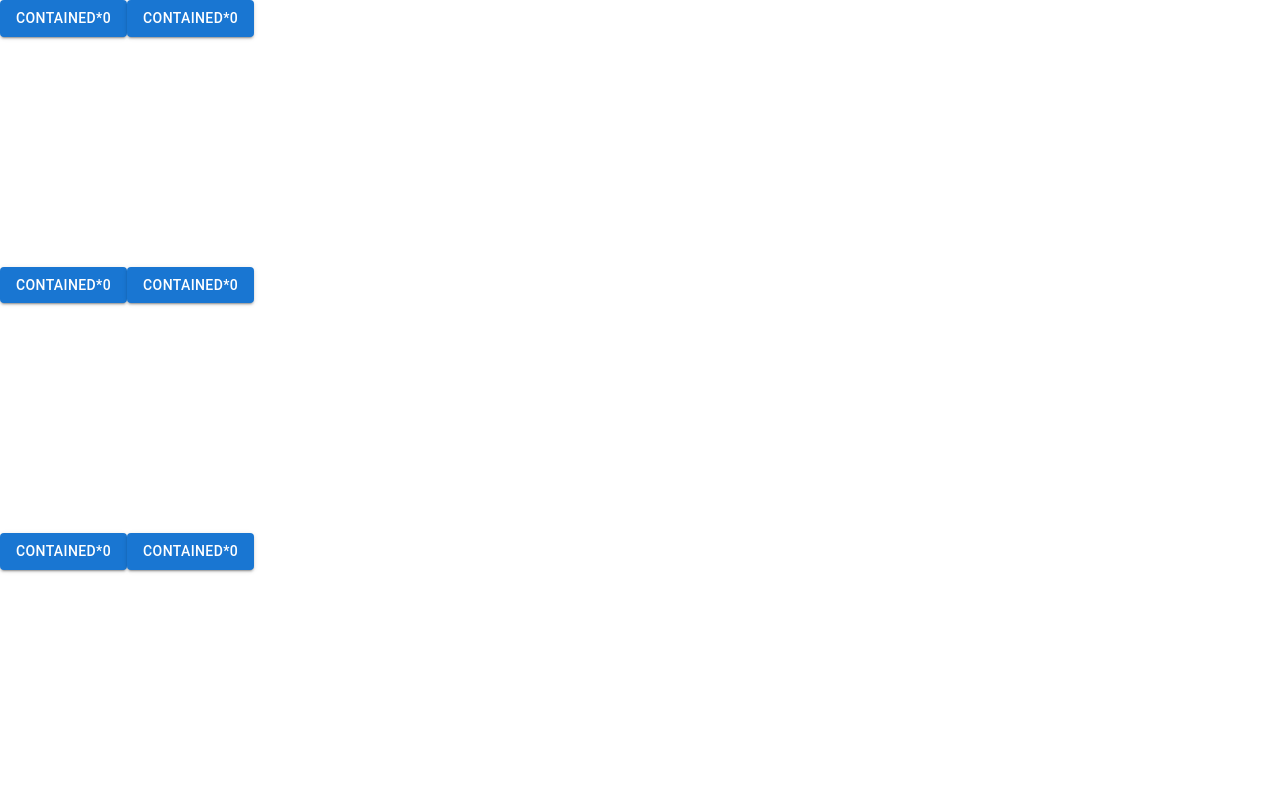
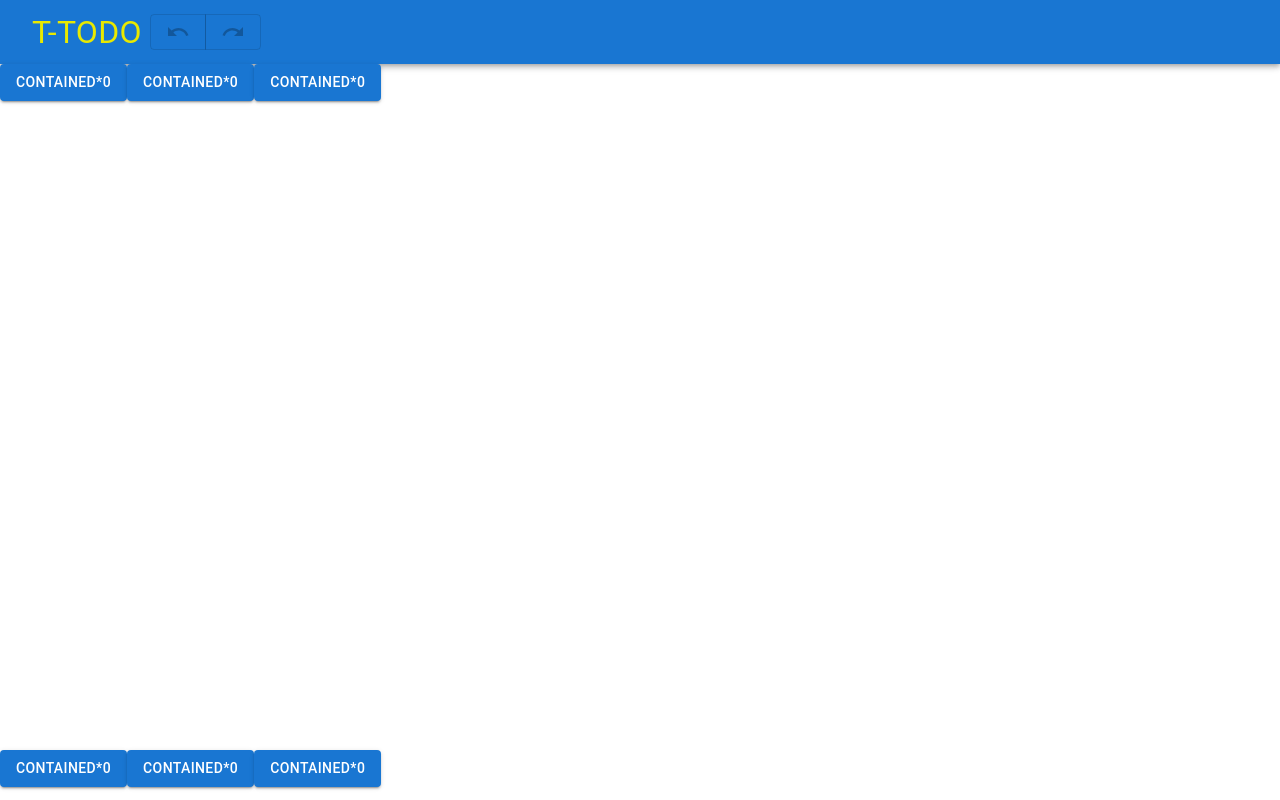
Before and after one commit to GodHexagon/to-do2, a React (Vite) app in the folder vite-project/: page / in a window 1280 px wide. Built offline with nearby package versions, Linux system fonts and the light colour scheme.

Commit message:
レイアウト作成 @mui/icons-materialをインストール

```diff
--- a/vite-project/package.json
+++ b/vite-project/package.json
@@ -12,6 +12,7 @@
   "dependencies": {
     "@emotion/react": "^11.11.1",
     "@emotion/styled": "^11.11.0",
+    "@mui/icons-material": "^5.14.3",
     "@mui/material": "^5.14.2",
     "react": "^18.2.0",
     "react-dom": "^18.2.0"
--- a/vite-project/src/App.tsx
+++ b/vite-project/src/App.tsx
@@ -1,32 +1,52 @@
 import * as React from 'react';
 import { useState } from "react";
 
+import Box from '@mui/material/Box';
 import Stack from '@mui/material/Stack';
+import Grid from '@mui/material/Unstable_Grid2'; // Grid version 2
+import AppBar from '@mui/material/AppBar';
+import Toolbar from '@mui/material/Toolbar';
 import Button from '@mui/material/Button';
-import FormGroup from '@mui/material/FormGroup';
-import FormControlLabel from '@mui/material/FormControlLabel';
-import Checkbox from '@mui/material/Checkbox';
-import Radio from '@mui/material/Radio';
-import RadioGroup from '@mui/material/RadioGroup';
-import { Grid } from '@mui/material';
+import ButtonGroup from '@mui/material/ButtonGroup';
+import Typography from '@mui/material/Typography';
+
+import RedoIcon from '@mui/icons-material/Redo';
+import UndoIcon from '@mui/icons-material/Undo';
 
 export const App = () => {
   const [add, setAdd] = useState(0);
 
   return (
-    <Grid container sx={{ height: '100vh', width: '100vw'}}>
-      <Grid item xs={12}>
+    <Stack sx={{ width: '100vw', height: '100vh' }}>
+      <AppBar position="static">
+        <Toolbar>
+          <Button variant="text">
+            <a href={"index.html"}>
+              <Typography sx={{ fontSize: '2rem', color: '#e9e900' }}>T-ToDo</Typography>
+            </a>
+          </Button>
+          <ButtonGroup disabled variant="outlined" aria-label="outlined button group">
+            <Button>
+              <UndoIcon></UndoIcon>
+            </Button>
+            <Button>
+              <RedoIcon></RedoIcon>
+            </Button>
+          </ButtonGroup>
+        </Toolbar>
+      </AppBar>
+
+      <Box sx={{ flex: 1 }}>
+        <Button variant="contained" onClick={() => setAdd(() => add + 1)}>Contained*{add}</Button>
+        <Button variant="contained" onClick={() => setAdd(() => add + 1)}>Contained*{add}</Button>
+        <Button variant="contained" onClick={() => setAdd(() => add + 1)}>Contained*{add}</Button>
+      </Box>
+
+      <Grid sx={{ height: '50px' }}>
+        <Button variant="contained" onClick={() => setAdd(() => add + 1)}>Contained*{add}</Button>
         <Button variant="contained" onClick={() => setAdd(() => add + 1)}>Contained*{add}</Button>
         <Button variant="contained" onClick={() => setAdd(() => add + 1)}>Contained*{add}</Button>
       </Grid>
-      <Grid item xs={12}>
-        <Button variant="contained" onClick={() => setAdd(() => add + 1)}>Contained*{add}</Button>
-        <Button variant="contained" onClick={() => setAdd(() => add + 1)}>Contained*{add}</Button>
-      </Grid>
-      <Grid item xs={12}>
-        <Button variant="contained" onClick={() => setAdd(() => add + 1)}>Contained*{add}</Button>
-        <Button variant="contained" onClick={() => setAdd(() => add + 1)}>Contained*{add}</Button>
-      </Grid>
-    </Grid>
+    </Stack>
   );
 }
```
Also changed, not shown: 1 other file (tests, documents, lock files or other folders).
